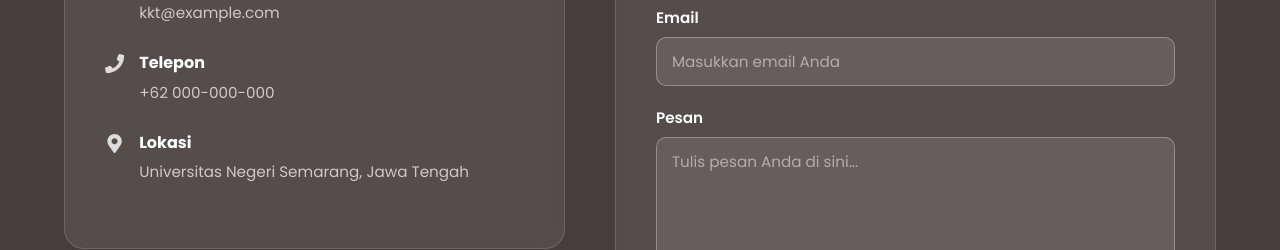
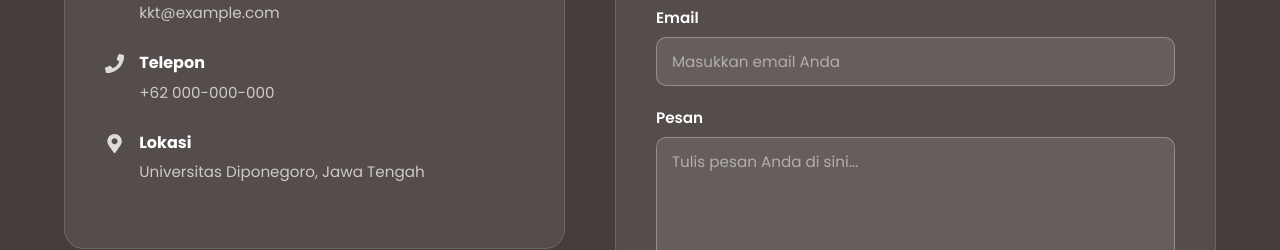
Before and after one commit to Bringg07/website-portofolio-kkt, a Next.js app: page / in a window 1280 px wide. Shown: the part 8176-8426 px from the top of the page. Built offline with nearby package versions, Linux system fonts and the light colour scheme; no server answers.

Commit message:
feat: add interactive ContactSection component with form submission logic

```diff
--- a/components/ContactSection.tsx
+++ b/components/ContactSection.tsx
@@ -97,7 +97,7 @@ export default function ContactSection() {
               <FaMapMarkerAlt className="contact-icon" />
               <div>
                 <h4>Lokasi</h4>
-                <p>Universitas Negeri Semarang, Jawa Tengah</p>
+                <p>Universitas Diponegoro, Jawa Tengah</p>
               </div>
             </div>
           </motion.div>
```
